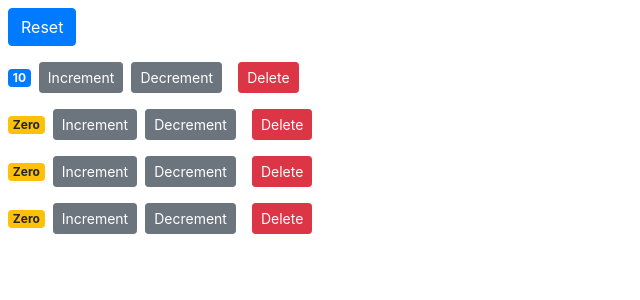
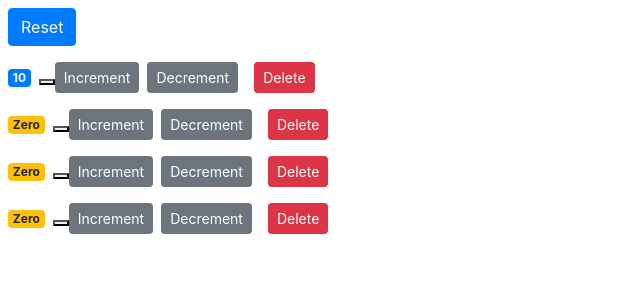
Before and after one commit to rajeshpai1/react-basic-app, a React (Create React App) app: page / in a window 1280 px wide. Shown: the top 300 px of the page, without its empty margins (0-640 px from the left). Built offline with nearby package versions, Linux system fonts and the light colour scheme.

Commit message:
update increments

```diff
--- a/src/components/counterComponents.jsx
+++ b/src/components/counterComponents.jsx
@@ -13,6 +13,7 @@ class Counter extends Component {
         >
           {this.formatCount()}
         </span>
+        <button >{this.state.name}</button>
         <button onClick={() => this.props.onIncrement()} className="btn btn-secondary btn-sm">Increment</button>
         <button onClick={() => this.props.onDecrement()} className="btn btn-secondary btn-sm m-2">Decrement</button>
         <button onClick={()=> this.props.onDelete()} className="btn btn-sm m-2 btn-danger">Delete</button>
--- a/src/components/counters.jsx
+++ b/src/components/counters.jsx
@@ -59,14 +59,14 @@ class Counters extends Component {
     const indx = counters.indexOf(counter);
     counters[indx] = { ...counter };
     counter[indx].value--;
-    this.setState({ counters: this.props.counter });
+    this.setState({ counters });
   };
   handleIncrement = (counter) => {
     const counters = [...this.state.counters];
     const indx = counters.indexOf(counter);
     counters[indx] = { ...counter };
     counters[indx].value++;
-    this.setState({ counters: this.props.counter });
+    this.setState({ counters });
   };
   handleDelete = (counterID) => {
     const counters = this.state.counters.filter((c) => c.id !== counterID);
```
